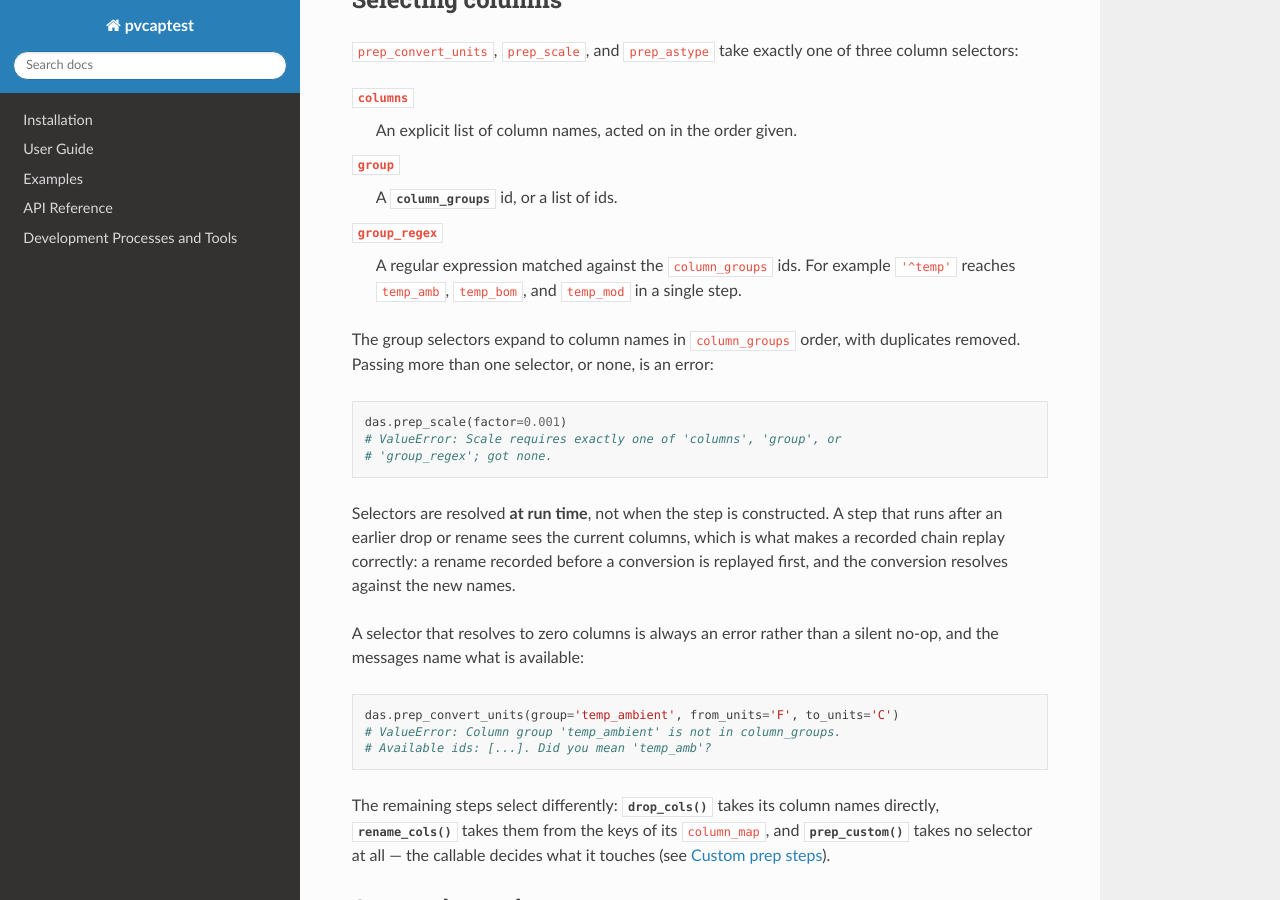
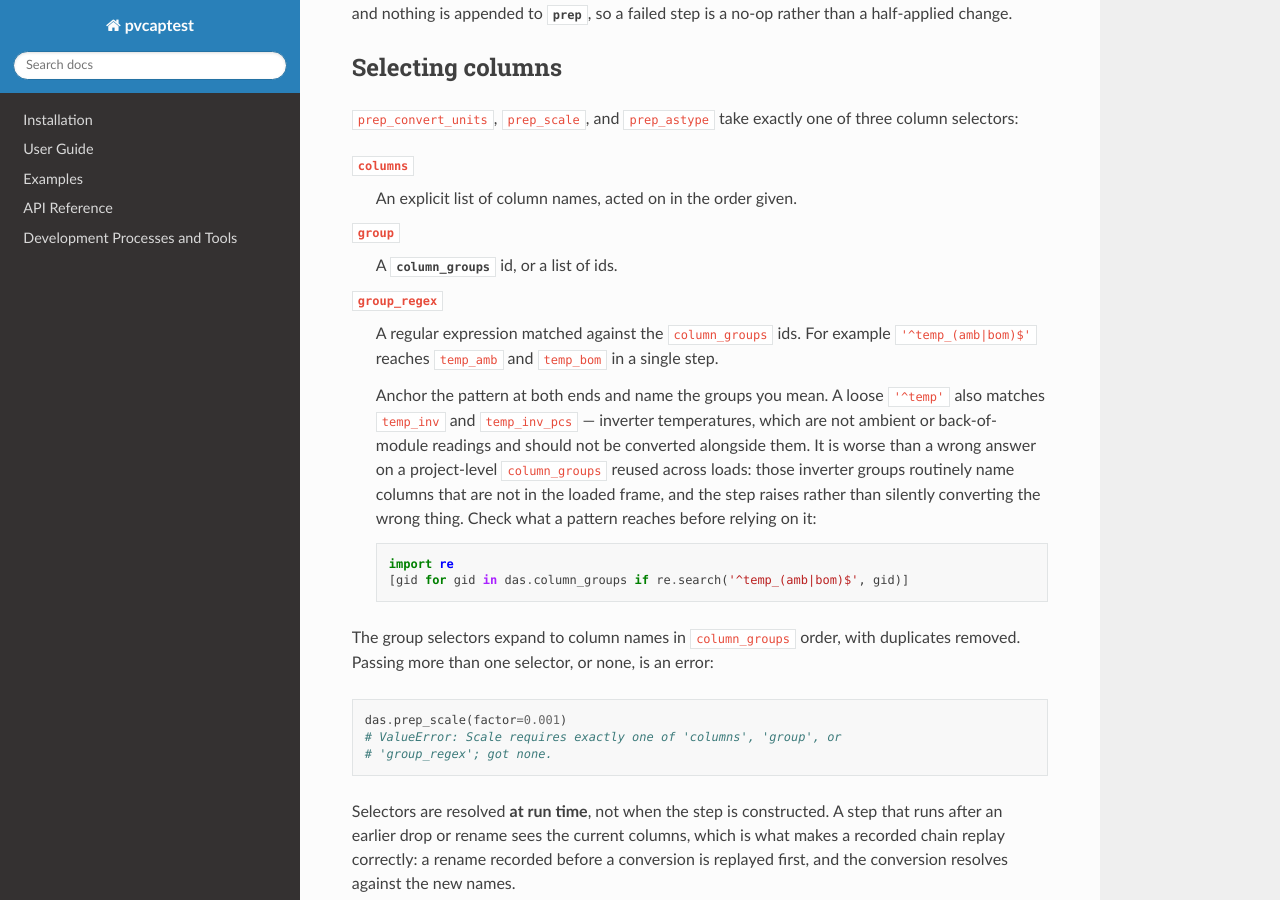
Before and after one commit to pvcaptest/pvcaptest, a Sphinx documentation site: the page built from docs/user_guide/data_prep.rst, in a window 1280 px wide and 900 px high, scrolled down 2128 px. Built offline with Sphinx 7.4.7 and the Read the Docs theme 3.1.0, drawn with Linux system fonts in a browser that asks for light colours; some of the changed text lies outside the part shown.

Commit message:
docs: anchor the group_regex example so it excludes inverter temps
The headline example was '^temp', described as reaching temp_amb,
temp_bom, and temp_mod. On a real project-level column_groups it also
matches temp_inv and temp_inv_pcs — inverter temperatures, which are
neither ambient nor back-of-module readings and must not be converted
alongside them. Those groups also routinely name columns absent from
the loaded frame, so the step raises instead of converting the wrong
thing, which is the better failure but still a broken example.

Uses '^temp_(amb|bom)$' throughout, explains why the anchors matter,
and shows how to check what a pattern reaches. Two tests pin the
behavior: the anchored pattern excludes a temp_inv group, and the
loose one demonstrably picks it up.

Co-Authored-By: Claude Opus 5 (1M context) <noreply@anthropic.com>
Claude-Session: https://claude.ai/code/session_012Z2WhigJX4ZUPKg7z4iLea

```diff
--- a/docs/source/api_reference/prep.rst
+++ b/docs/source/api_reference/prep.rst
@@ -18,7 +18,9 @@ a :py:class:`~captest.capdata.CapData` instance ``cd``:
 
    from captest.prep import ConvertUnits, Scale
 
-   ConvertUnits(group_regex='^temp', from_units='F', to_units='C').run(cd)
+   ConvertUnits(
+       group_regex='^temp_(amb|bom)$', from_units='F', to_units='C'
+   ).run(cd)
    Scale(columns=['E_Grid'], factor=0.001).run(cd)
 
 See :ref:`data_prep` in the user guide for the workflow.
--- a/docs/user_guide/captest.rst
+++ b/docs/user_guide/captest.rst
@@ -452,7 +452,9 @@ measurements should be dropped, adjust them now with the prep methods:
 
 .. code-block:: Python
 
-    tst.meas.prep_convert_units(group_regex='^temp', from_units='F', to_units='C')
+    tst.meas.prep_convert_units(
+        group_regex='^temp_(amb|bom)$', from_units='F', to_units='C'
+    )
     tst.sim.prep_scale(columns=['E_Grid'], factor=0.001)
 
 Prep steps rewrite values in ``data`` in place and are recorded on
--- a/docs/user_guide/data_prep.rst
+++ b/docs/user_guide/data_prep.rst
@@ -61,7 +61,9 @@ and a PVsyst side needs its power column rescaled:
     import captest as ct
 
     das = ct.load_data('./data/')
-    das.prep_convert_units(group_regex='^temp', from_units='F', to_units='C')
+    das.prep_convert_units(
+        group_regex='^temp_(amb|bom)$', from_units='F', to_units='C'
+    )
     das.prep_convert_units(group='wind', from_units='mph', to_units='m/s')
 
     sim = ct.load_pvsyst('./pvsyst/VC1_HourlyRes_1.CSV')
@@ -79,7 +81,9 @@ Within a :py:class:`~captest.captest.CapTest`, load the data without running
         sim_path='./pvsyst/VC1_HourlyRes_1.CSV',
         run_setup=False,
     )
-    tst.meas.prep_convert_units(group_regex='^temp', from_units='F', to_units='C')
+    tst.meas.prep_convert_units(
+        group_regex='^temp_(amb|bom)$', from_units='F', to_units='C'
+    )
     tst.meas.prep_convert_units(group='wind', from_units='mph', to_units='m/s')
     tst.sim.prep_scale(columns=['E_Grid'], factor=0.001)
     tst.setup()
@@ -127,8 +131,22 @@ of three column selectors:
 
 ``group_regex``
     A regular expression matched against the ``column_groups`` ids. For
-    example ``'^temp'`` reaches ``temp_amb``, ``temp_bom``, and ``temp_mod``
-    in a single step.
+    example ``'^temp_(amb|bom)$'`` reaches ``temp_amb`` and ``temp_bom`` in a
+    single step.
+
+    Anchor the pattern at both ends and name the groups you mean. A loose
+    ``'^temp'`` also matches ``temp_inv`` and ``temp_inv_pcs`` — inverter
+    temperatures, which are not ambient or back-of-module readings and should
+    not be converted alongside them. It is worse than a wrong answer on a
+    project-level ``column_groups`` reused across loads: those inverter groups
+    routinely name columns that are not in the loaded frame, and the step
+    raises rather than silently converting the wrong thing. Check what a
+    pattern reaches before relying on it:
+
+    .. code-block:: Python
+
+        import re
+        [gid for gid in das.column_groups if re.search('^temp_(amb|bom)$', gid)]
 
 The group selectors expand to column names in ``column_groups`` order, with
 duplicates removed. Passing more than one selector, or none, is an error:
@@ -386,7 +404,7 @@ prep.
         custom_name: null
         from_units: F
         group: null
-        group_regex: ^temp
+        group_regex: ^temp_(amb|bom)$
         to_units: C
       - type: ConvertUnits
         columns: null
```
Also changed, not shown: 2 other files.
